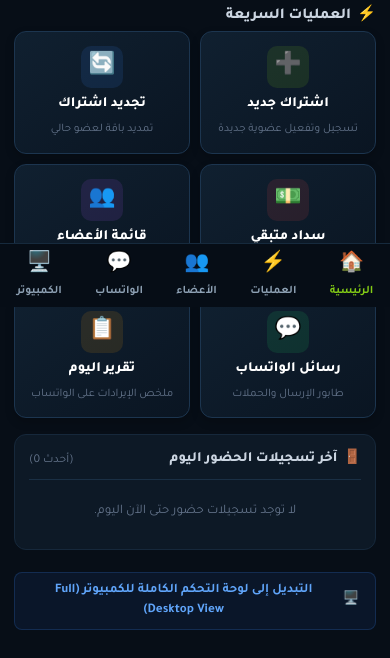
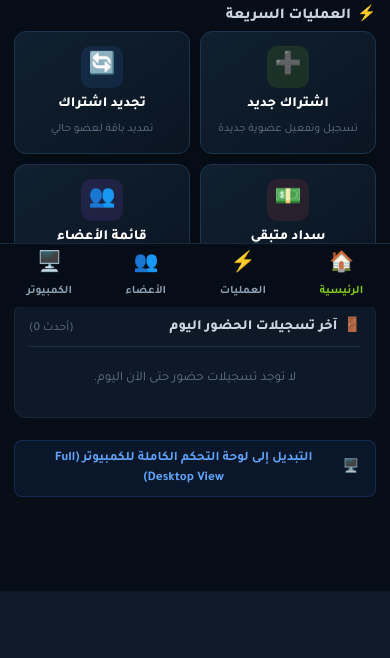
Before and after one commit to mostafa-donia/HULK_gym_web_face_recogniations, a Django app: page /mobile/ in a window 390 px wide. Shown: the part 537-1195 px from the top of the page. After the commit the page ends 1128 px from the top, so only its background shows below. Run offline with Django 5.2, Linux system fonts and the light colour scheme; the visitor is signed in with stand-in values (Sample User, id 1); data comes from the database, SQL or seed files in the repository; data that the repository does not hold is empty.

Commit message:
remove whatsapp and whatsapp report from manager mobile version

```diff
--- a/web_face/apps/core/views.py
+++ b/web_face/apps/core/views.py
@@ -213,7 +213,6 @@ def manager_mobile_dashboard_view(request):
     debtors_count = Member.objects.filter(current_remaining__gt=0).count()
 
     today_checkins_count = CheckInEvent.objects.filter(checked_in_at__date=today).count()
-    pending_whatsapp_count = WhatsAppMessage.objects.filter(status="pending").count()
 
     recent_checkins = CheckInEvent.objects.select_related("member").order_by("-checked_in_at")[:6]
     recent_payments = Payment.objects.select_related("member").order_by("-created_at")[:6]
@@ -230,7 +229,6 @@ def manager_mobile_dashboard_view(request):
         "total_debt": total_debt,
         "debtors_count": debtors_count,
         "today_checkins_count": today_checkins_count,
-        "pending_whatsapp_count": pending_whatsapp_count,
         "recent_checkins": recent_checkins,
         "recent_payments": recent_payments,
     }
--- a/web_face/templates/core/manager_mobile_dashboard.html
+++ b/web_face/templates/core/manager_mobile_dashboard.html
@@ -505,24 +505,6 @@
           <span class="action-desc">تصفح والبحث في المشتركين</span>
         </a>
 
-        <!-- Action 5: WhatsApp Queue -->
-        <a href="{% url 'messaging:whatsapp_queue' %}" class="action-btn">
-          <div class="action-icon" style="background: rgba(37, 211, 102, 0.12); color: #25d366;">
-            💬
-          </div>
-          <span class="action-label">رسائل الواتساب</span>
-          <span class="action-desc">{% if pending_whatsapp_count %}{{ pending_whatsapp_count }} رسالة معلقة{% else %}طابور الإرسال والحملات{% endif %}</span>
-        </a>
-
-        <!-- Action 6: Daily Report -->
-        <a href="{% url 'messaging:whatsapp_manager_report' %}" class="action-btn">
-          <div class="action-icon" style="background: rgba(245, 158, 11, 0.12); color: #fbbf24;">
-            📋
-          </div>
-          <span class="action-label">تقرير اليوم</span>
-          <span class="action-desc">ملخص الإيرادات على الواتساب</span>
-        </a>
-
       </div>
     </div>
 
@@ -587,11 +569,6 @@
       <span>الأعضاء</span>
     </a>
 
-    <a href="{% url 'messaging:whatsapp_queue' %}" class="nav-tab">
-      <span class="nav-tab-icon">💬</span>
-      <span>الواتساب</span>
-    </a>
-
     <a href="{% url 'core:manager_dashboard' %}?view=desktop" class="nav-tab">
       <span class="nav-tab-icon">🖥️</span>
       <span>الكمبيوتر</span>
```
